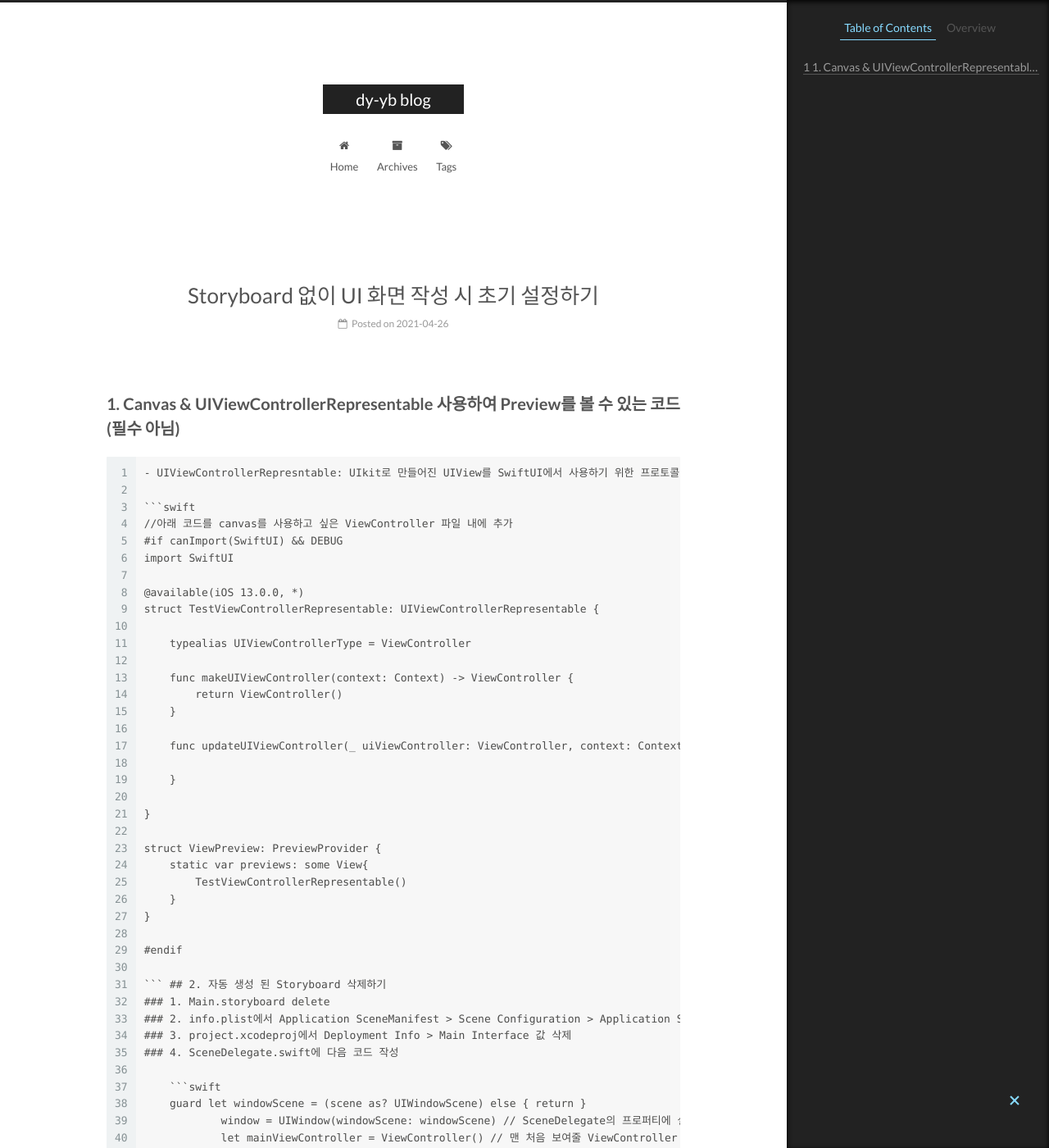
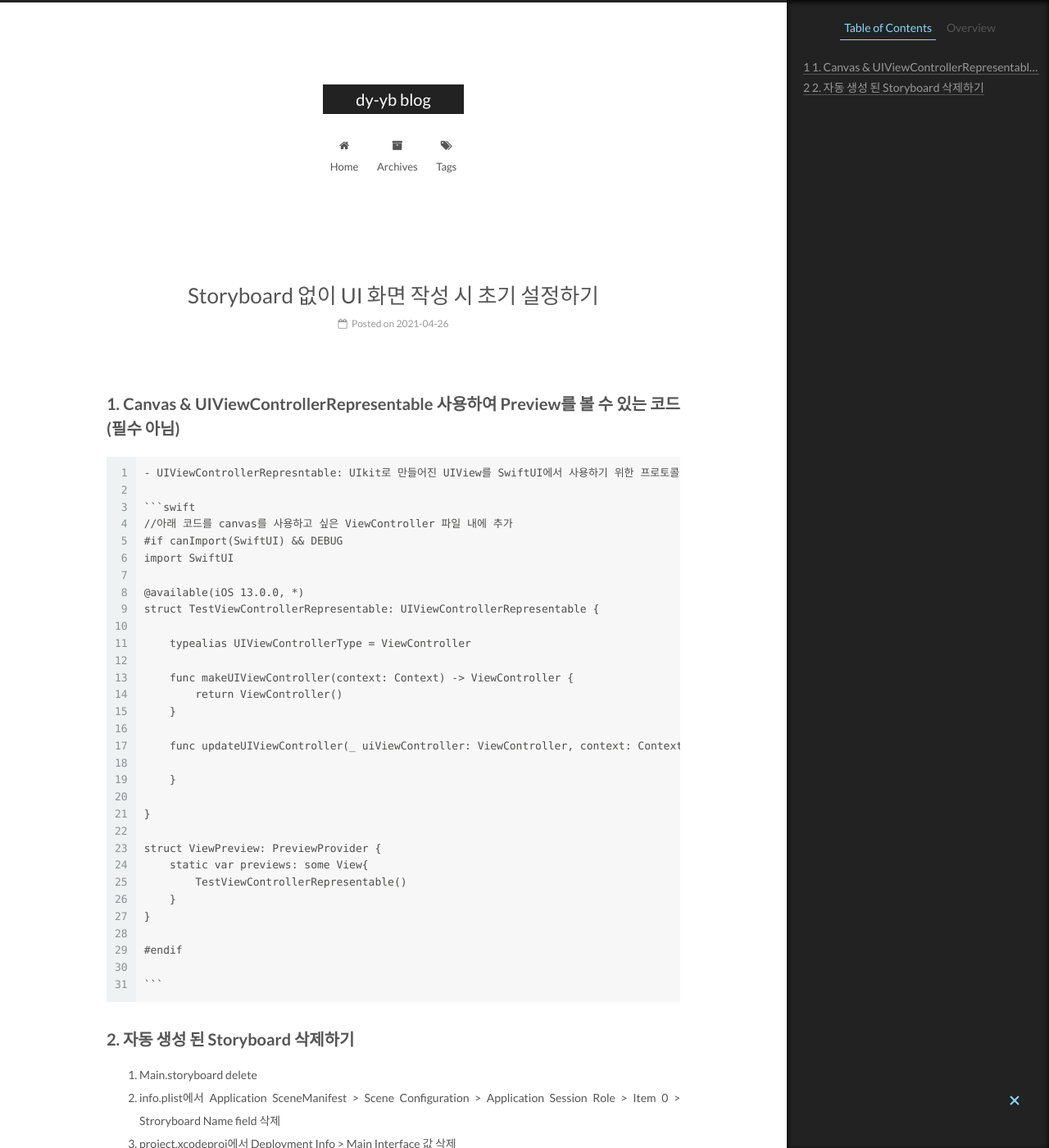
Before and after one commit to dy-yb/previous_blog, a Jekyll site: the page built from _posts/2021-03-28-til.md, in a window 1280 px wide and 1400 px high. Shown: the whole window at 82% size. Built offline with Jekyll 4.4.1, drawn with Linux system fonts in a browser that asks for light colours; some of the changed text lies outside the part shown.

Commit message:
Update 2021-03-28-til.md

````diff
--- a/_posts/2021-03-28-til.md
+++ b/_posts/2021-03-28-til.md
@@ -36,11 +36,12 @@ tags: Study
     #endif
 
     ```
+
 ## 2. 자동 생성 된 Storyboard 삭제하기
-    ### 1. Main.storyboard delete
-    ### 2. info.plist에서 Application SceneManifest > Scene Configuration > Application Session Role > Item 0 > Stroryboard Name field 삭제
-    ### 3. project.xcodeproj에서 Deployment Info > Main Interface 값 삭제
-    ### 4. SceneDelegate.swift에 다음 코드 작성
+1. Main.storyboard delete
+2. info.plist에서 Application SceneManifest > Scene Configuration > Application Session Role > Item 0 > Stroryboard Name field 삭제
+3. project.xcodeproj에서 Deployment Info > Main Interface 값 삭제
+4. SceneDelegate.swift에 다음 코드 작성
 
         ```swift
         guard let windowScene = (scene as? UIWindowScene) else { return }
@@ -51,7 +52,7 @@ tags: Study
                 window?.makeKeyAndVisible()
         ```
 
-    ### 5. ViewController에 배경색 지정(default = black)
+5. ViewController에 배경색 지정(default = black)
 
         ```swift
         //ViewController.swift
````
